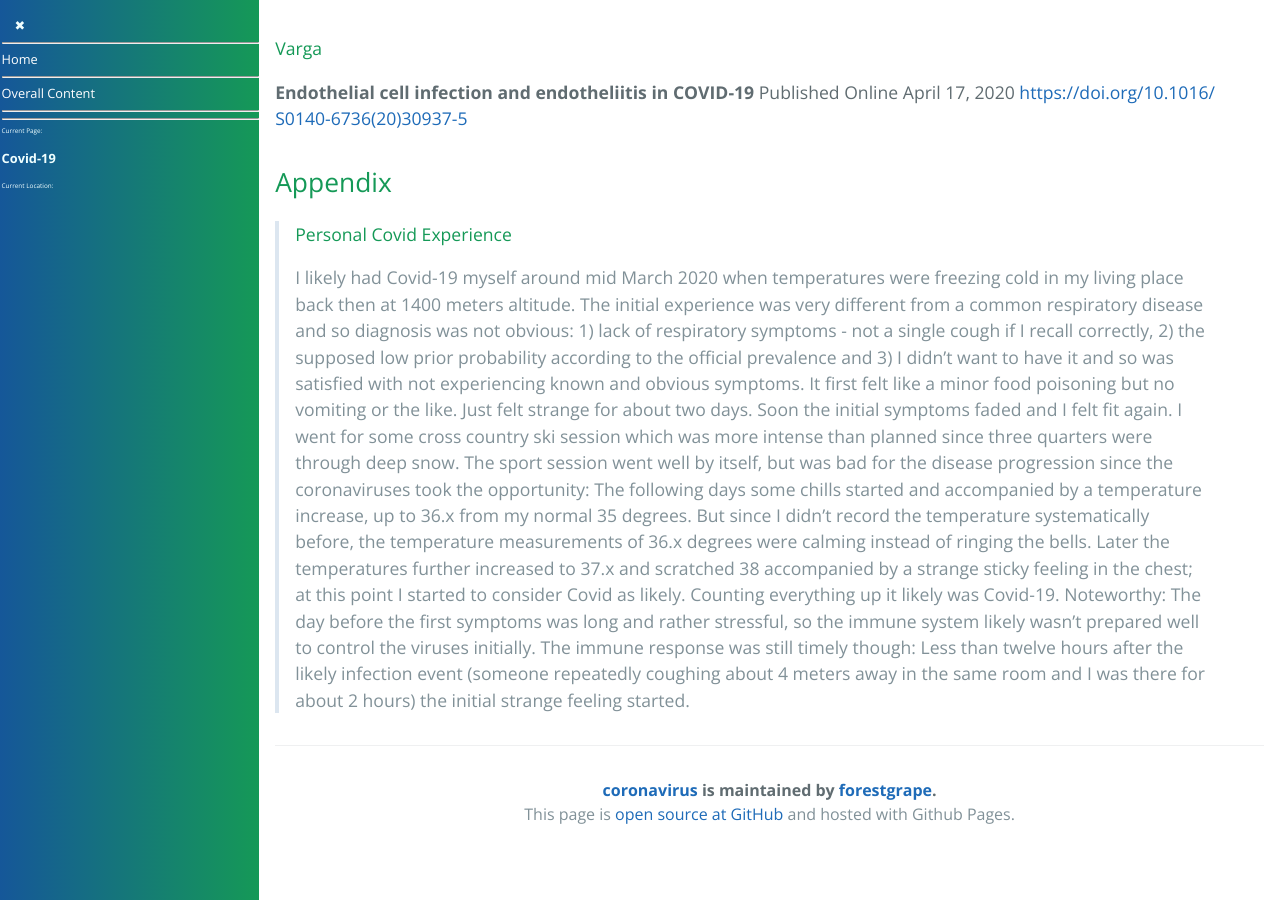
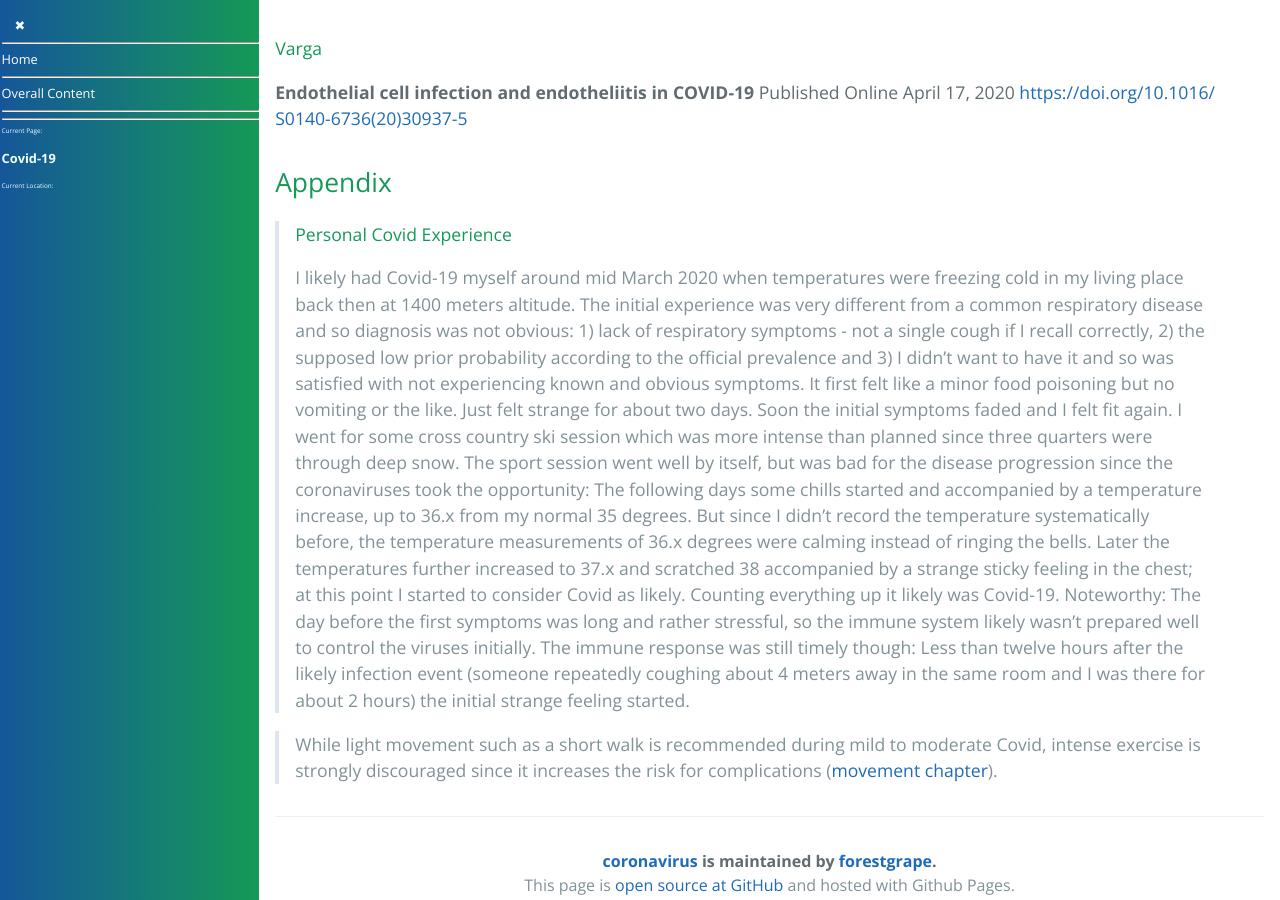
Before and after one commit to forestgrape/coronavirus, a Jekyll site: the page built from 3_medical/covid19.md, in a window 1280 px wide and 900 px high, scrolled down 10930 px. Built offline with Jekyll 4.4.1, drawn with Linux system fonts in a browser that asks for light colours; our own code applies the rules of GitHub Pages for plain Markdown files.

Commit message:
added note that intense exercise is disouraged

```diff
--- a/3_medical/covid19.md
+++ b/3_medical/covid19.md
@@ -324,3 +324,5 @@ Published Online April 17, 2020 <https://doi.org/10.1016/ S0140-6736(20)30937-5>
 > #### Personal Covid Experience
 > I likely had Covid-19 myself around mid March 2020 when temperatures were freezing cold in my living place back then at 1400 meters altitude. The initial experience was very different from a common respiratory disease and so diagnosis was not obvious: 1) lack of respiratory symptoms - not a single cough if I recall correctly, 2) the supposed low prior probability according to the official prevalence and 3) I didn't want to have it and so was satisfied with not experiencing known and obvious symptoms. It first felt like a minor food poisoning but no vomiting or the like. Just felt strange for about two days. Soon the initial symptoms faded and I felt fit again. I went for some cross country ski session which was more intense than planned since three quarters were through deep snow. The sport session went well by itself, but was bad for the disease progression since the coronaviruses took the opportunity: The following days some chills started and accompanied by a temperature increase, up to 36.x from my normal 35 degrees. But since I didn't record the temperature systematically before, the temperature measurements of 36.x degrees were calming instead of ringing the bells. Later the temperatures further increased to 37.x and scratched 38 accompanied by a strange sticky feeling in the chest; at this point I started to consider Covid as likely.
 > Counting everything up it likely was Covid-19. Noteworthy: The day before the first symptoms was long and rather stressful, so the immune system likely wasn't prepared well to control the viruses initially. The immune response was still timely though: Less than twelve hours after the likely infection event (someone repeatedly coughing about 4 meters away in the same room and I was there for about 2 hours) the initial strange feeling started.
+
+> While light movement such as a short walk is recommended during mild to moderate Covid, intense exercise is strongly discouraged since it increases the risk for complications ([movement chapter](../6_prevention_and_treatment/movement.md)).
```
